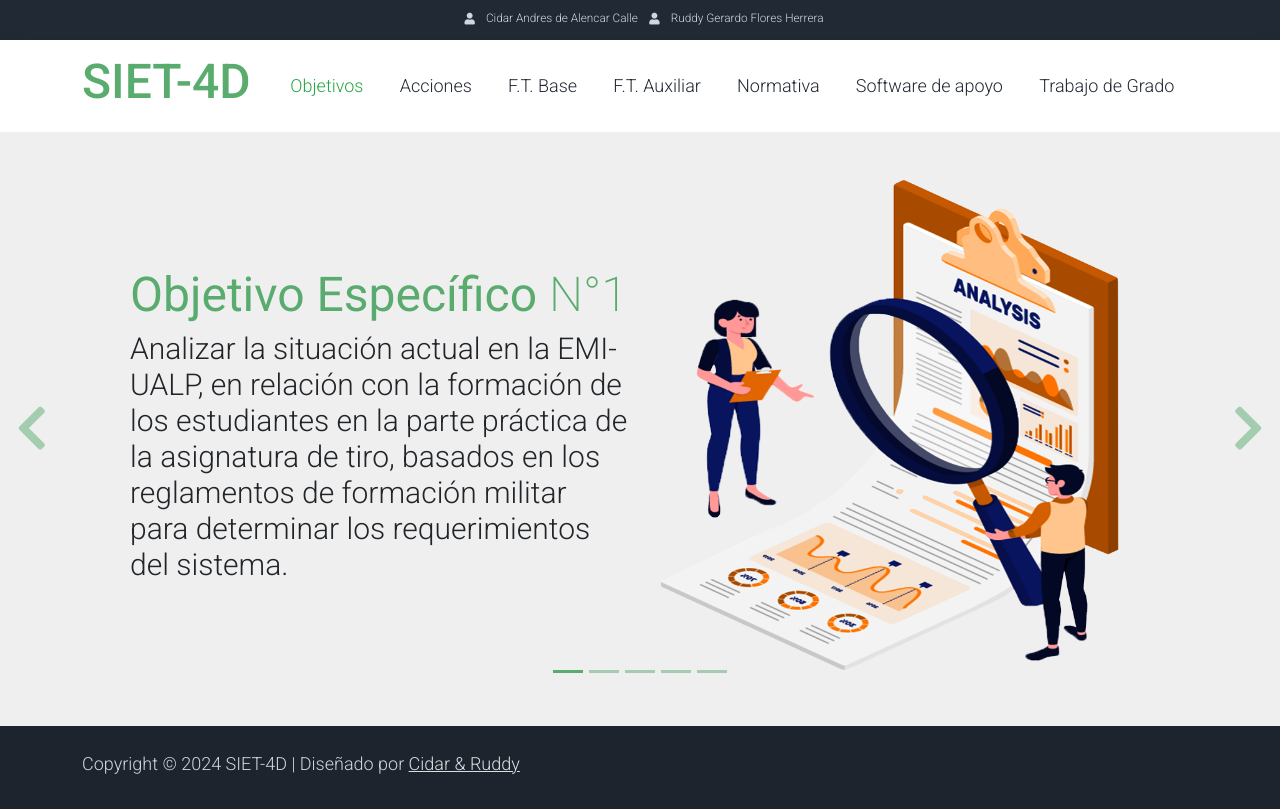
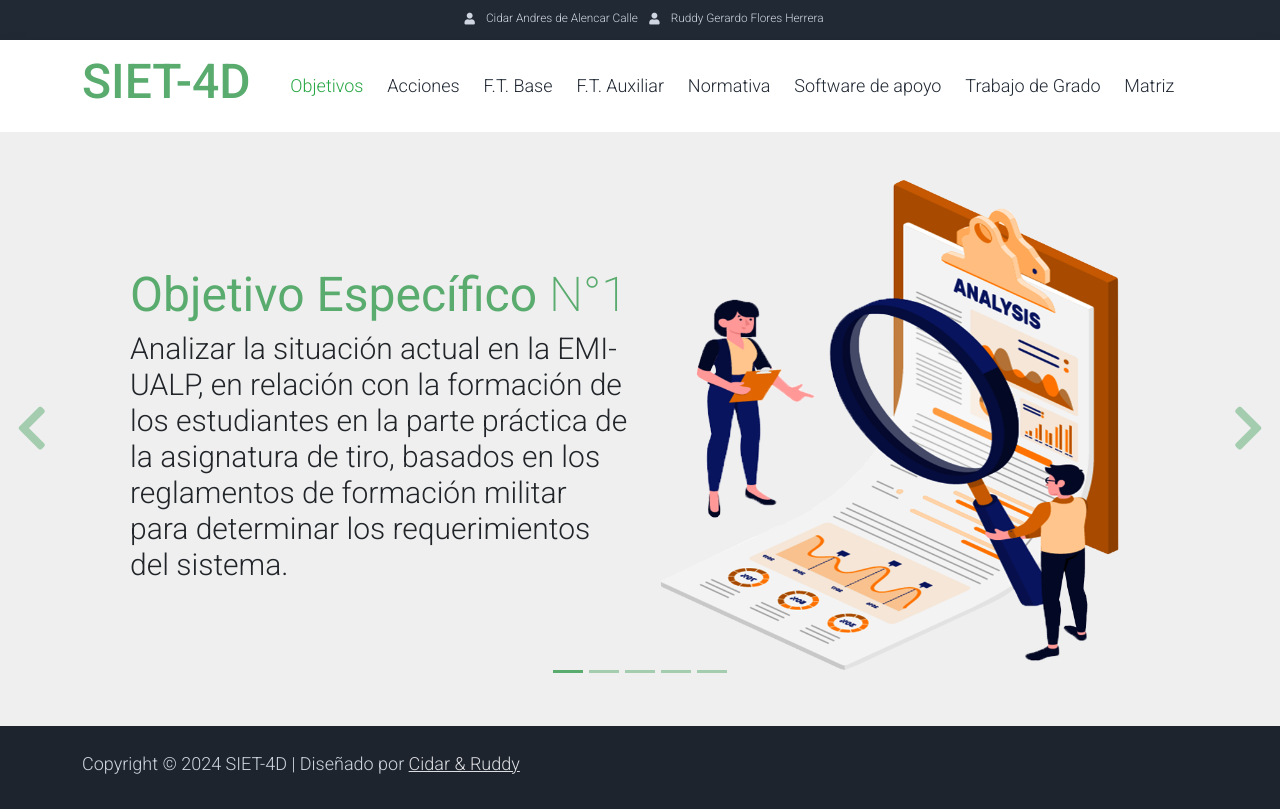
Before and after one commit to CidardeAlencar/SIET-4D-MAR-TEO, a plain HTML site: page index.html in a window 1280 px wide. Drawn offline with Linux system fonts and the light colour scheme.

Commit message:
seventh commit

```diff
--- a/index.html
+++ b/index.html
@@ -20,13 +20,19 @@
         .carousel-item {
             height: 100%;
         }
+        body {
+            height: 100vh;
+            width: 100%;
+            margin: 0;
+            padding: 0;
+        }
         .nav-item.active a.nav-link {
             color: #28a745 !important;
         }
     </style>
 </head>
 
-<body>
+<body class="body">
     <!-- Start Top Nav -->
     <nav class="navbar navbar-expand-lg bg-dark navbar-light d-none d-lg-block" id="templatemo_nav_top">
         <div class="container text-light">
@@ -86,6 +92,9 @@
                         </li>
                         <li class="nav-item">
                             <a class="nav-link" href="trabajoGrado.html">Trabajo de Grado</a>
+                        </li>
+                        <li class="nav-item">
+                            <a class="nav-link" href="https://drive.google.com/file/d/18ZNNVebM-NekSzCwX1NtdtLQxwBRzRJ8/view?usp=drive_link" target="_blank">Matriz</a>
                         </li>
                     </ul>
                 </div>
```
Also changed, not shown: acciones.html (+3 -0 lines), ftAux.html (+3 -0 lines), ftBase.html (+3 -0 lines), normativa.html (+3 -0 lines), softApoyo.html (+3 -0 lines), trabajoGrado.html (+3 -0 lines).
